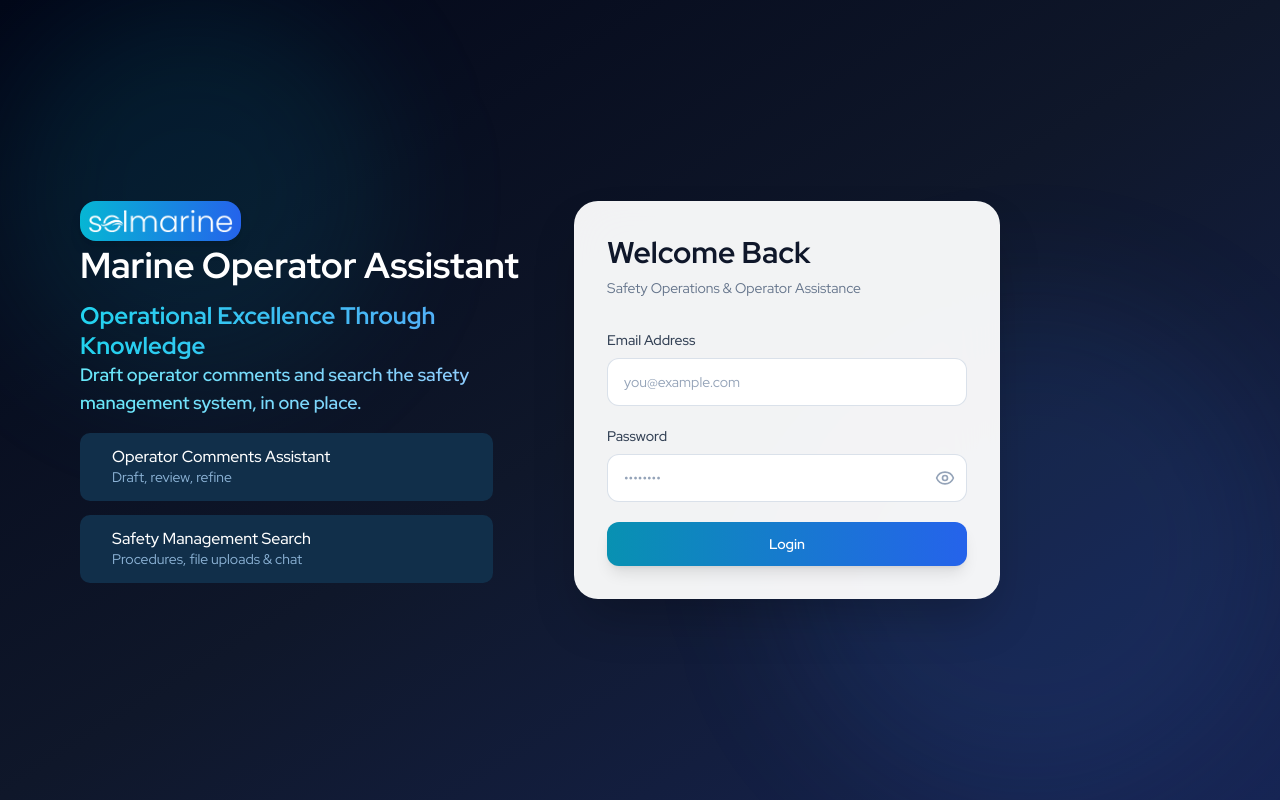
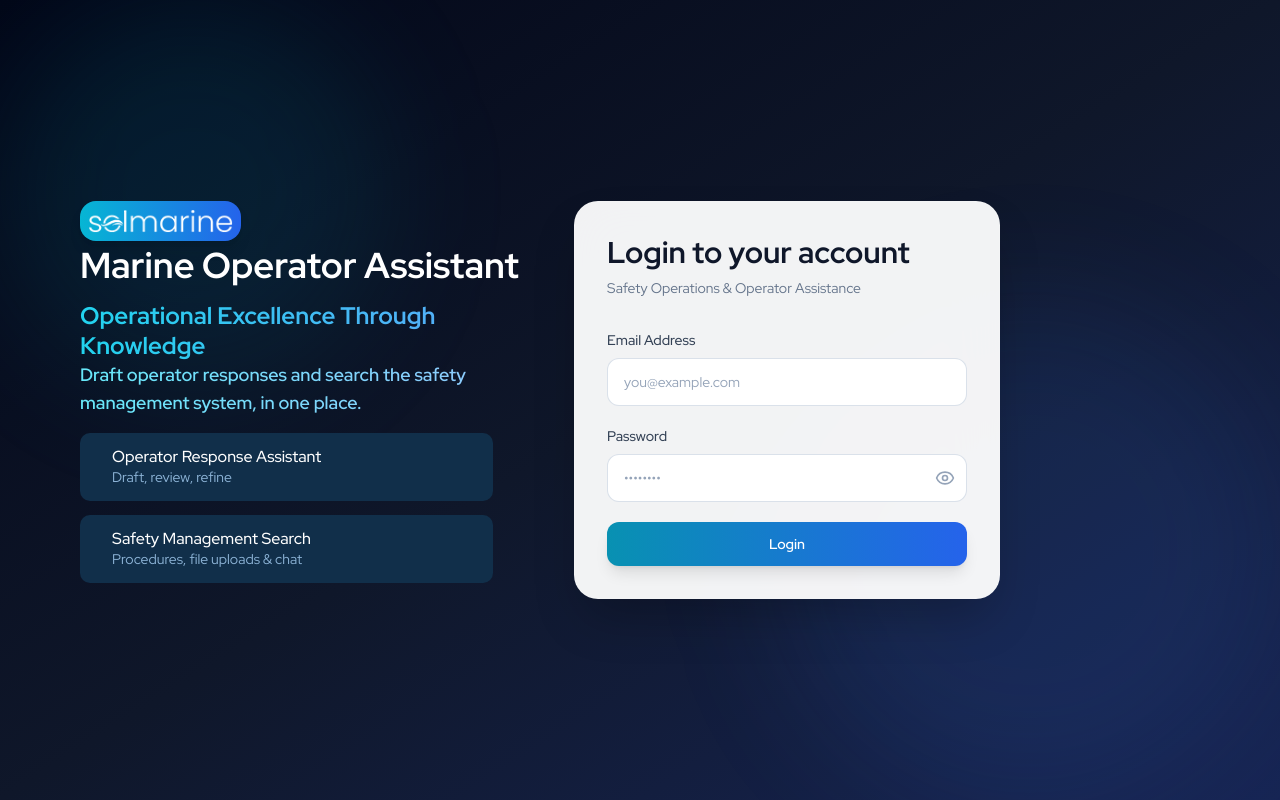
Before and after one commit to vinupeeks/sire-rag, a React (Vite) app: page /#/login in a window 1280 px wide. Built offline with nearby package versions, Linux system fonts and the light colour scheme.

Commit message:
label changes from operatorcomments to operatorresponse done

```diff
--- a/src/components/Files/KnowledgeBaseView.jsx
+++ b/src/components/Files/KnowledgeBaseView.jsx
@@ -70,7 +70,7 @@
                         </span>
                     </div>
                     <p className={`mt-1 max-w-[720px] text-[13px] leading-6 ${theme.textSecondary}`}>
-                        Your own manuals and procedures. The assistant reads these when it drafts an operator comment or answers an SMS search.
+                        Your own manuals and procedures. The assistant reads these when it drafts an operator response or answers an SMS search.
                     </p>
                 </div>
 
--- a/src/components/layout/Sidebar.jsx
+++ b/src/components/layout/Sidebar.jsx
@@ -113,7 +113,7 @@
             {!collapsed && (
                 <nav className="flex min-h-0 flex-1 flex-col overflow-hidden">
                     <div className="shrink-0 border-b border-[#1c3149] px-3 py-3">
-                        <p className={`px-3 pb-1 text-xl font-medium ${theme.textPrimary}`}>Operator comments</p>
+                        <p className={`px-3 pb-1 text-xl font-medium ${theme.textPrimary}`}>Operator response</p>
                         {[
                             { label: 'Inspections', icon: ClipboardList, path: ROUTES.OPERATOR_COMMENTS_FROM_REPORT_INSPECTIONS, active: location.pathname.startsWith(ROUTES.OPERATOR_COMMENTS_FROM_REPORT_INSPECTIONS) && !location.state?.fromHistory },
                             // { label: 'Submitted', icon: Check, path: ROUTES.OPERATOR_COMMENTS_SUBMITTED, active: location.pathname === ROUTES.OPERATOR_COMMENTS_SUBMITTED },
--- a/src/pages/Login/LoginPage.jsx
+++ b/src/pages/Login/LoginPage.jsx
@@ -86,14 +86,14 @@
             </h2>
 
             <span className="block bg-gradient-to-r from-cyan-300 to-blue-300 bg-clip-text text-lg font-semibold text-transparent">
-              Draft operator comments and search the safety management system, in one place.
+              Draft operator responses and search the safety management system, in one place.
             </span>
 
             <div className="w-[413px] space-y-[14px] py-4">
-              {/* Operator comments */}
+              {/* Operator responses */}
               <div className="h-[68px] rounded-[10px] bg-[#112f4a] px-8 py-[14px]">
                 <h3 className="text-[16px] font-medium leading-5 text-white">
-                  Operator Comments Assistant
+                  Operator Response Assistant
                 </h3>
                 <p className="text-[14px] leading-5 text-[#8eb5d8]">
                   Draft, review, refine
@@ -130,7 +130,7 @@
 
             <div className="mb-8">
               <h1 className="text-3xl font-bold text-slate-900">
-                Welcome Back
+                Login to your account
               </h1>
 
               <p className="mt-2 text-sm text-slate-500">
--- a/src/pages/OperatorComments/sections/History.jsx
+++ b/src/pages/OperatorComments/sections/History.jsx
@@ -138,10 +138,10 @@
                 >
                     <div>
                         <h1 className={`text-2xl font-semibold ${darkMode ? 'text-white' : 'text-slate-900'}`}>
-                            Operator Comments History
+                            Operator Response History
                         </h1>
                         <p className={`mt-1 text-sm ${darkMode ? 'text-slate-400' : 'text-slate-500'}`}>
-                            View and filter your submitted operator comments
+                            View and filter your submitted operator responses
                         </p>
                     </div>
 
@@ -344,7 +344,7 @@
 
                                                             <div className="mb-3">
                                                                 <span className={`text-base font-semibold ${darkMode ? 'text-white' : 'text-slate-500'}`}>
-                                                                    Operator Comments
+                                                                    Operator Responses
                                                                 </span>
                                                             </div>
 
--- a/src/pages/OperatorComments/sections/InspectionComments.jsx
+++ b/src/pages/OperatorComments/sections/InspectionComments.jsx
@@ -268,7 +268,7 @@
                     {isFormVisible ? (
                         <div>
                             <h1 className={`text-xl font-semibold ${darkMode ? 'text-white' : 'text-slate-900'}`}>
-                                Operator Comments
+                                Operator Responses
                             </h1>
 
                             <p className={`mt-1 text-sm ${darkMode ? 'text-slate-400' : 'text-slate-500'}`} >
@@ -384,7 +384,7 @@
 
                         <div className="mb-3">
                             <span className={`text-base font-semibold ${darkMode ? 'text-white' : 'text-slate-500'}`}>
-                                Operator Comments
+                                Operator Responses
                             </span>
                         </div>
 
--- a/src/pages/OperatorCommentsFromReport/components/OperatorCommentsResultCard.jsx
+++ b/src/pages/OperatorCommentsFromReport/components/OperatorCommentsResultCard.jsx
@@ -22,7 +22,7 @@
             setCopied(true);
             window.setTimeout(() => setCopied(false), 2000);
         } catch (error) {
-            console.error('Failed to copy operator comment:', error);
+            console.error('Failed to copy operator Responses:', error);
         }
     };
 
--- a/src/pages/OperatorCommentsFromReport/sections/ArchivedInspectionDetails.jsx
+++ b/src/pages/OperatorCommentsFromReport/sections/ArchivedInspectionDetails.jsx
@@ -84,6 +84,7 @@
     const existingComments = Array.isArray(details.comments) ? details.comments : [];
     const comment = existingComments[selectedCommentIndex];
     const visibleSources = (comment?.sources || []).filter((source) => (
+        source?.filename?.trim().toLowerCase() !== 'questions.xlsx' &&
         !source?.snippet?.trim().toLowerCase().startsWith('i cannot find')
     ));
 
@@ -165,14 +166,14 @@
                         <div className={`mt-5 border-t pt-5 ${darkMode ? 'border-slate-700/50' : 'border-slate-200/80'}`}>
                             <div className="mb-3 flex flex-wrap items-center justify-between gap-3">
                                 <div>
-                                    <h4 className={`text-sm font-semibold ${darkMode ? 'text-sky-400' : 'text-sky-700'}`}>Operator Comment</h4>
+                                    <h4 className={`text-sm font-semibold ${darkMode ? 'text-sky-400' : 'text-sky-700'}`}>Operator Response</h4>
                                     <p className={`mt-1 text-xs ${darkMode ? 'text-slate-400' : 'text-slate-500'}`}>{comment.name || `Comment ${selectedCommentIndex + 1}`}</p>
                                 </div>
                                 {existingComments.length > 1 && (
                                     <div className={`flex items-center gap-1 rounded-lg border p-1 ${darkMode ? 'border-slate-700/60 bg-slate-800/50' : 'border-slate-200 bg-white'}`}>
-                                        <button type="button" onClick={showPreviousComment} disabled={selectedCommentIndex === 0} aria-label="Previous operator comment" title="Previous operator comment" className={`rounded-md p-1 ${darkMode ? 'text-slate-300 hover:bg-slate-700' : 'text-slate-500 hover:bg-slate-100'} disabled:opacity-30`}><ChevronLeft className="h-4 w-4" /></button>
+                                        <button type="button" onClick={showPreviousComment} disabled={selectedCommentIndex === 0} aria-label="Previous operator response" title="Previous operator response" className={`rounded-md p-1 ${darkMode ? 'text-slate-300 hover:bg-slate-700' : 'text-slate-500 hover:bg-slate-100'} disabled:opacity-30`}><ChevronLeft className="h-4 w-4" /></button>
                                         <span className={`px-2 text-xs font-medium ${darkMode ? 'text-slate-400' : 'text-slate-500'}`}>{selectedCommentIndex + 1} / {existingComments.length}</span>
-                                        <button type="button" onClick={showNextComment} disabled={selectedCommentIndex === existingComments.length - 1} aria-label="Next operator comment" title="Next operator comment" className={`rounded-md p-1 ${darkMode ? 'text-slate-300 hover:bg-slate-700' : 'text-slate-500 hover:bg-slate-100'} disabled:opacity-30`}><ChevronRight className="h-4 w-4" /></button>
+                                        <button type="button" onClick={showNextComment} disabled={selectedCommentIndex === existingComments.length - 1} aria-label="Next operator response" title="Next operator response" className={`rounded-md p-1 ${darkMode ? 'text-slate-300 hover:bg-slate-700' : 'text-slate-500 hover:bg-slate-100'} disabled:opacity-30`}><ChevronRight className="h-4 w-4" /></button>
                                     </div>
                                 )}
                             </div>
@@ -268,7 +269,7 @@
                             )}
                         </div>
                     ) : (
-                        <p className={`mt-5 border-t pt-5 text-sm ${darkMode ? 'border-slate-700/50 text-slate-400' : 'border-slate-200/80 text-slate-500'}`}>No operator comments are available for this inspection item.</p>
+                        <p className={`mt-5 border-t pt-5 text-sm ${darkMode ? 'border-slate-700/50 text-slate-400' : 'border-slate-200/80 text-slate-500'}`}>No operator responses are available for this inspection item.</p>
                     )}
                 </div>
             )}
--- a/src/pages/OperatorCommentsFromReport/sections/InspectionDetails.jsx
+++ b/src/pages/OperatorCommentsFromReport/sections/InspectionDetails.jsx
@@ -136,7 +136,7 @@
             setOperatorFeedback('');
             onCommentGenerated?.(latestComment);
         } catch (error) {
-            setErrorMessage(error?.data?.message || 'Failed to generate operator comments. Please try again.');
+            setErrorMessage(error?.data?.message || 'Failed to generate operator response. Please try again.');
         }
     };
 
@@ -146,7 +146,7 @@
                 {/* Section Header & Pagination */}
                 <div className="mb-2 flex items-center justify-between gap-3">
                     <div>
-                        <h4 className={`text-sm font-semibold ${darkMode ? 'text-sky-400' : 'text-sky-700'}`}>Draft Operator Comments</h4>
+                        <h4 className={`text-sm font-semibold ${darkMode ? 'text-sky-400' : 'text-sky-700'}`}>Draft Operator Response</h4>
                         {comment.name && (
                             <p className={`mt-1 text-xs ${darkMode ? 'text-slate-500' : 'text-slate-400'}`}>
                                 {comment.name} {comment.date ? `• ${comment.date}` : ''}
@@ -158,13 +158,13 @@
                             <div className="flex items-center gap-2">
                                 <span className={`text-xs font-medium uppercase tracking-wider ${darkMode ? 'text-slate-300' : 'text-slate-700'}`}>Versions</span>
                                 <div className={`flex items-center gap-1 rounded-lg border p-1 ${darkMode ? 'border-slate-700/60 bg-slate-800/50' : 'border-slate-200 bg-white'}`}>
-                                    <button type="button" onClick={() => setSelectedCommentIndex((current) => Math.max(0, current - 1))} disabled={selectedCommentIndex === 0} aria-label="Latest operator comment" title="Latest operator comment" className={`rounded-md p-1 ${darkMode ? 'text-slate-300 hover:bg-slate-700' : 'text-slate-500 hover:bg-slate-100'} disabled:opacity-30`}><ChevronLeft className="h-4 w-4" /></button>
+                                    <button type="button" onClick={() => setSelectedCommentIndex((current) => Math.max(0, current - 1))} disabled={selectedCommentIndex === 0} aria-label="Latest operator response" title="Latest operator response" className={`rounded-md p-1 ${darkMode ? 'text-slate-300 hover:bg-slate-700' : 'text-slate-500 hover:bg-slate-100'} disabled:opacity-30`}><ChevronLeft className="h-4 w-4" /></button>
                                     <span className={`px-2 text-xs font-medium ${darkMode ? 'text-slate-400' : 'text-slate-500'}`}>{selectedCommentIndex + 1} / {displayedComments.length}</span>
-                                    <button type="button" onClick={() => setSelectedCommentIndex((current) => Math.min(displayedComments.length - 1, current + 1))} disabled={selectedCommentIndex === displayedComments.length - 1} aria-label="Previous generated operator comment" title="Previous generated operator comment" className={`rounded-md p-1 ${darkMode ? 'text-slate-300 hover:bg-slate-700' : 'text-slate-500 hover:bg-slate-100'} disabled:opacity-30`}><ChevronRight className="h-4 w-4" /></button>
+                                    <button type="button" onClick={() => setSelectedCommentIndex((current) => Math.min(displayedComments.length - 1, current + 1))} disabled={selectedCommentIndex === displayedComments.length - 1} aria-label="Previous generated operator response" title="Previous generated operator response" className={`rounded-md p-1 ${darkMode ? 'text-slate-300 hover:bg-slate-700' : 'text-slate-500 hover:bg-slate-100'} disabled:opacity-30`}><ChevronRight className="h-4 w-4" /></button>
                                 </div>
                             </div>
                         )}
-                        {generatedComment && <span className="rounded-full bg-emerald-500/10 px-2.5 py-1 text-xs font-semibold text-emerald-500">Latest generated comment</span>}
+                        {generatedComment && <span className="rounded-full bg-emerald-500/10 px-2.5 py-1 text-xs font-semibold text-emerald-500">Latest generated response</span>}
                     </div>
                 </div>
 
@@ -314,7 +314,7 @@
                             </div>
                             <div className="space-y-1">
                                 <p className={`text-sm font-bold ${darkMode ? 'text-slate-100' : 'text-slate-900'}`}>
-                                    Generating Operator Comments (~1–2 mins)
+                                    Generating Operator Response (~1–2 mins)
                                 </p>
                                 <p className={`text-xs font-medium animate-pulse ${darkMode ? 'text-sky-400' : 'text-sky-600'}`}>
                                     {ANALYSIS_LOADING_MESSAGES[messageIndex]}
@@ -330,7 +330,7 @@
                         Need changes? <span className="font-normal normal-case opacity-70">(Provide new feedback to regenerate)</span>
                     </label>
                     <span className="text-sm text-slate-400">
-                        This is an optional section. If you have any specific comments on this observation, we can include that in the draft comments generated.
+                        This is an optional section. If you have any specific response on this observation, we can include that in the draft response generated.
                     </span>
                     <textarea
                         id={`operator-feedback-${details.id}`}
@@ -348,7 +348,7 @@
                             className="inline-flex items-center gap-2 rounded-lg bg-sky-500 px-5 py-2.5 text-sm font-semibold text-white transition hover:bg-sky-400 disabled:cursor-not-allowed disabled:opacity-50"
                         >
                             <Sparkles className="h-4 w-4" />
-                            Regenerate comments
+                            Regenerate response
                         </button>
                     </div>
                 </div>
@@ -366,7 +366,7 @@
                     </div>
                     <div className="space-y-1">
                         <p className={`text-sm font-bold ${darkMode ? 'text-slate-100' : 'text-slate-900'}`}>
-                            Generating Operator Comments (~1–2 mins)
+                            Generating Operator Response (~1–2 mins)
                         </p>
                         <p className={`text-xs font-medium animate-pulse ${darkMode ? 'text-sky-400' : 'text-sky-600'}`}>
                             {ANALYSIS_LOADING_MESSAGES[messageIndex]}
@@ -380,7 +380,7 @@
 
             <form onSubmit={handleSubmit} className="space-y-1">
                 <div>
-                    <h4 className={`text-sm font-semibold ${darkMode ? 'text-sky-400' : 'text-sky-700'}`}>Draft Operator Comments</h4>
+                    <h4 className={`text-sm font-semibold ${darkMode ? 'text-sky-400' : 'text-sky-700'}`}>Draft Operator Response</h4>
                 </div>
                 <div>
                     <label htmlFor={`operator-feedback-${details.id}`} className={`text-sm font-semibold tracking-wide ${darkMode ? 'text-slate-300' : 'text-slate-600'}`}>
@@ -388,14 +388,14 @@
                         <span className="font-normal opacity-70">(optional)</span>
                     </label><br />
                     <span className="text-sm text-slate-400">
-                        This is an optional section. If you have any specific comments on this observation, we can include that in the draft comments generated.
+                        This is an optional section. If you have any specific response on this observation, we can include that in the draft response generated.
                     </span>
 
                     <textarea id={`operator-feedback-${details.id}`} value={operatorFeedback} onChange={(event) => setOperatorFeedback(event.target.value)} rows={3} className={`mt-2 w-full resize-none rounded-lg border px-4 py-3 text-sm outline-none transition focus:border-sky-500 focus:ring-1 focus:ring-sky-500 ${darkMode ? 'border-slate-600 bg-slate-900/80 text-slate-100 placeholder:text-slate-500' : 'border-slate-300 bg-white text-slate-900 placeholder:text-slate-400'}`} />
                 </div>
                 {errorMessage && <p className="text-sm text-rose-500">{errorMessage}</p>}
                 <div className="flex justify-end">
-                    <button type="submit" disabled={isGenerating} className="inline-flex items-center gap-2 rounded-lg bg-sky-500 px-4 py-2.5 text-sm font-semibold text-white transition hover:bg-sky-400 disabled:cursor-not-allowed disabled:opacity-60"><Sparkles className="h-4 w-4" />Generate operator comments</button>
+                    <button type="submit" disabled={isGenerating} className="inline-flex items-center gap-2 rounded-lg bg-sky-500 px-4 py-2.5 text-sm font-semibold text-white transition hover:bg-sky-400 disabled:cursor-not-allowed disabled:opacity-60"><Sparkles className="h-4 w-4" />Generate operator response</button>
                 </div>
             </form>
         </div>
--- a/src/pages/OperatorCommentsFromReport/sections/Inspections.jsx
+++ b/src/pages/OperatorCommentsFromReport/sections/Inspections.jsx
@@ -60,7 +60,7 @@
                 <div className="flex items-start justify-between gap-5">
                     <div>
                         <h1 className={`text-xl font-semibold ${darkMode ? 'text-white' : 'text-slate-900'}`}>Inspections</h1>
-                        <p className={`mt-1 text-[13px] ${mutedTextClass}`}>Pick an inspection to write operator comments on its findings.</p>
+                        <p className={`mt-1 text-[13px] ${mutedTextClass}`}>Pick an inspection to write operator response on its findings.</p>
                     </div>
 
                     <div className="flex items-center gap-2">
@@ -90,7 +90,7 @@
                     {[
                         'Upload the SIRE 2.0 report',
                         'Review the listed findings',
-                        'Generate operator comments',
+                        'Generate operator response',
                         'Add a comment and draft again',
                     ].map((step, index) => (
                         <div key={step} className="flex items-center gap-3">
--- a/src/pages/OperatorCommentsFromReport/sections/ReportUpload.jsx
+++ b/src/pages/OperatorCommentsFromReport/sections/ReportUpload.jsx
@@ -102,7 +102,7 @@
             <div className="mx-auto flex h-full max-w-[1200px] flex-col gap-5">
                 <div>
                     <h1 className={`text-xl font-semibold ${darkMode ? 'text-white' : 'text-slate-900'}`}>Inspections</h1>
-                    <p className={`mt-1 text-[13px] ${mutedTextClass}`}>Pick an inspection to write operator comments on its findings.</p>
+                    <p className={`mt-1 text-[13px] ${mutedTextClass}`}>Pick an inspection to write operator responses on its findings.</p>
                 </div>
 
                 <form onSubmit={(event) => event.preventDefault()} className={`flex flex-1 flex-col items-center justify-center space-y-5 rounded-xl border p-8 text-center ${panelClass}`}>
```
